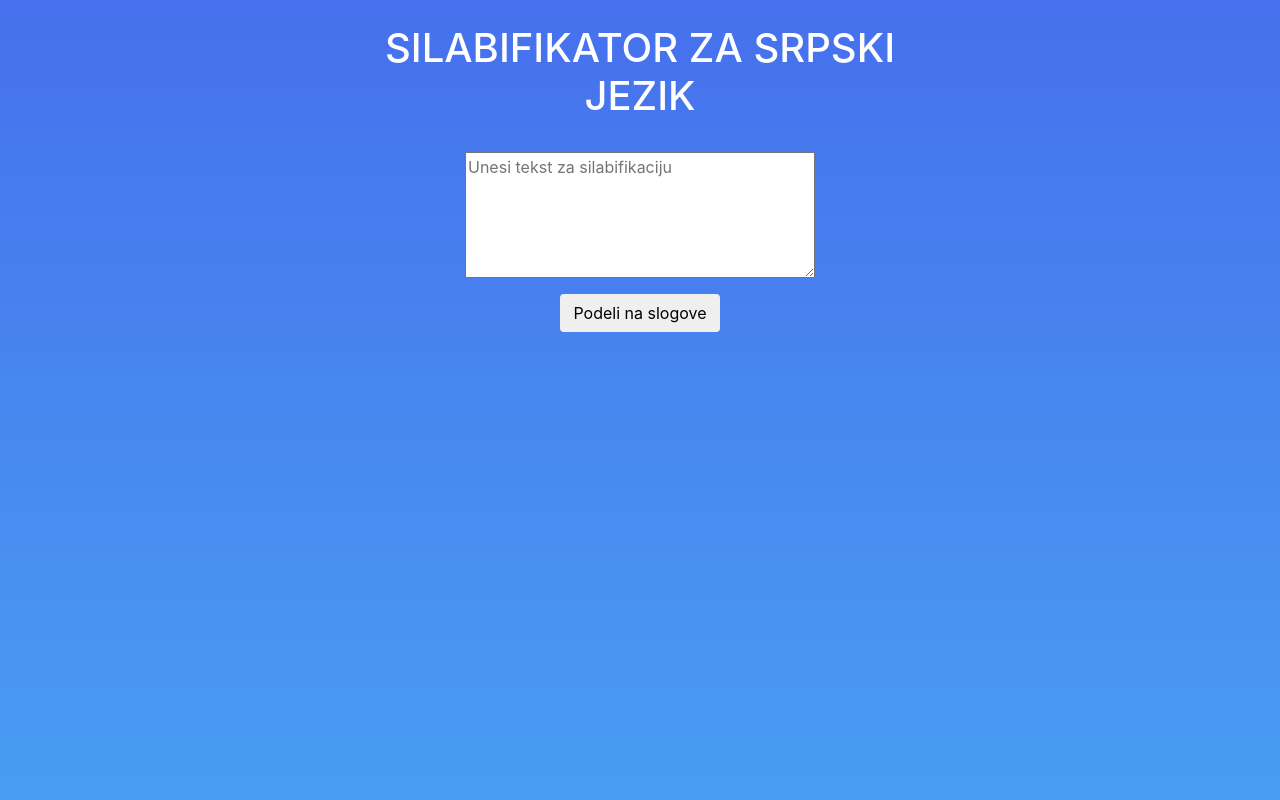
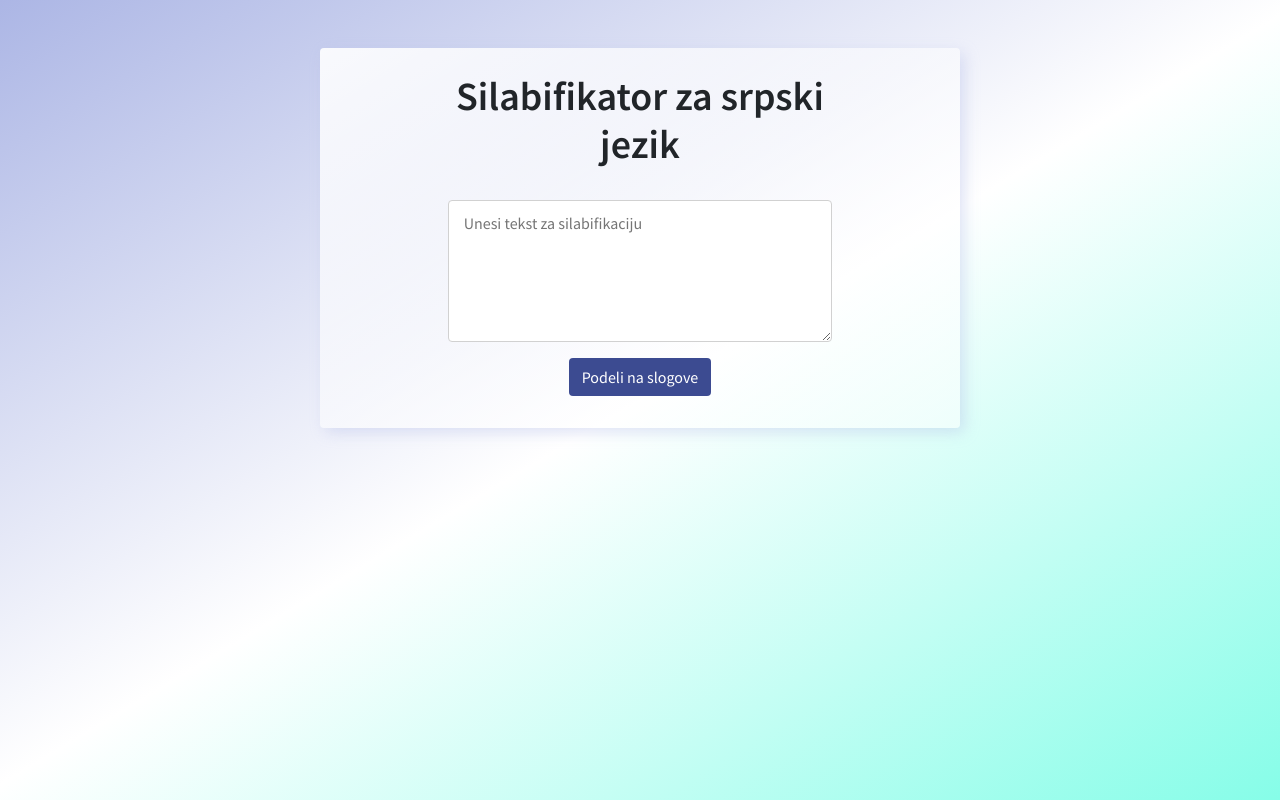
Before and after one commit to versi-regular/rule-based_syllabifier_sr, a Flask app: page / in a window 1280 px wide. Run offline with Flask 2, Linux system fonts and the light colour scheme; some libraries are stand-ins or nearby versions.

Commit message:
Style cleanup

```diff
--- a/app.py
+++ b/app.py
@@ -11,7 +11,9 @@ def form():
 def response():
     if request.method == 'POST':
         form_data = request.form
-        return render_template('syllabified.html', form_data=form_data)
+        for _, value in form_data.items():
+            text = value
+        return render_template('syllabifier.html', text=text)
 
 if __name__ == '__main__':
     app.run()
--- a/static/styles/style.css
+++ b/static/styles/style.css
@@ -1,8 +1,45 @@
+body {
+    font-family: 'Source Sans Pro', sans-serif;
+}
+
+textarea {
+    padding: 10px 15px;
+    border-color: #d1d1d1;
+}
+
+:focus-visible, .btn.focus, .btn:focus {
+    outline-color: #aeb3cf;
+}
+
+.btn:focus {
+    box-shadow: 0 0 0 0.1rem #aeb3cf;
+}
+
 .full-width {
     width: 100%;
 }
 
 .gradient-bg {
-    background: rgb(70,112,237);
-    background: linear-gradient(180deg, rgba(70,112,237,1) 0%, rgba(73,157,242,1) 100%);
+    background: rgb(172,182,229);
+    background: linear-gradient(149deg, rgba(172,182,229,1) 0%, rgba(255,255,255,1) 50%, rgba(134,253,232,1) 100%);
 }
+
+.white-bg {
+    background: rgb(255,255,255);
+    background: linear-gradient(149deg, rgba(255,255,255,0.8995973389355743) 0%, rgba(255,255,255,0.5018382352941176) 50%);
+}
+
+.gentle-shadow {
+    -webkit-box-shadow: 5px 5px 15px -1px rgba(172,182,229,0.4);
+    box-shadow: 5px 5px 15px -1px rgba(172,182,229,0.4);
+}
+
+.accent-btn {
+    background-color: #3c4b91;
+    color: #fff;
+}
+
+.accent-btn:hover {
+    background-color: #212529;
+    color: #fff;
+}
--- a/templates/syllabifier.html
+++ b/templates/syllabifier.html
@@ -8,23 +8,29 @@
         <link rel="stylesheet" href="https://maxcdn.bootstrapcdn.com/bootstrap/4.0.0/css/bootstrap.min.css" integrity="sha384-Gn5384xqQ1aoWXA+058RXPxPg6fy4IWvTNh0E263XmFcJlSAwiGgFAW/dAiS6JXm" crossorigin="anonymous">
 
         <link rel="stylesheet" type= "text/css" href= "{{ url_for('static',filename='styles/style.css') }}">
+
+        <!-- Google fonts -->
+        <link rel="preconnect" href="https://fonts.googleapis.com">
+        <link rel="preconnect" href="https://fonts.gstatic.com" crossorigin>
+        <link href="https://fonts.googleapis.com/css2?family=Source+Sans+Pro:wght@200;300;400;600&display=swap" rel="stylesheet">
+
         <title>Silabifikator</title>
     </head>
     <body class="gradient-bg">
-        <div class="container">
+        <div class="container col-10 offset-1 col-md-6 offset-md-3 mt-5 pb-3 pl-4 pr-4 white-bg gentle-shadow rounded">
             <div class="row pt-4">
-                <div class="col-sm-8 offset-sm-2 col-md-6 offset-sm-3 text-center">
-                    <h1 class="text-uppercase text-white">Silabifikator za srpski jezik</h1>
+                <div class="col-lg-8 offset-lg-2 text-center">
+                    <h1 class="font-weight-bold">Silabifikator za srpski jezik</h1>
                 </div>
             </div>
             <div class="row pt-4">
-                <div class="col-sm-8 offset-sm-2 col-md-4 offset-sm-4 text-center">
+                <div class="col-lg-8 offset-lg-2 text-center">
                     <form class="form-horizontal" action="/" method = "POST">
                         <div class="form-group">
-                            <textarea class="full-width" name="to_syllabify" placeholder="Unesi tekst za silabifikaciju" rows="5"></textarea>
+                            <textarea class="full-width rounded" name="to_syllabify" placeholder="Unesi tekst za silabifikaciju" rows="5">{% if text:%}{{ text }}{% endif %}</textarea>
                         </div>
                         <div class="form-group">
-                            <button type="submit" class="btn btn-default">Podeli na slogove</button>
+                            <button type="submit" class="btn btn-default accent-btn">Podeli na slogove</button>
                         </div>
                     </form>
                 </div>
```
Also changed, not shown: templates/syllabified.html (deleted, +0 -45 lines).
